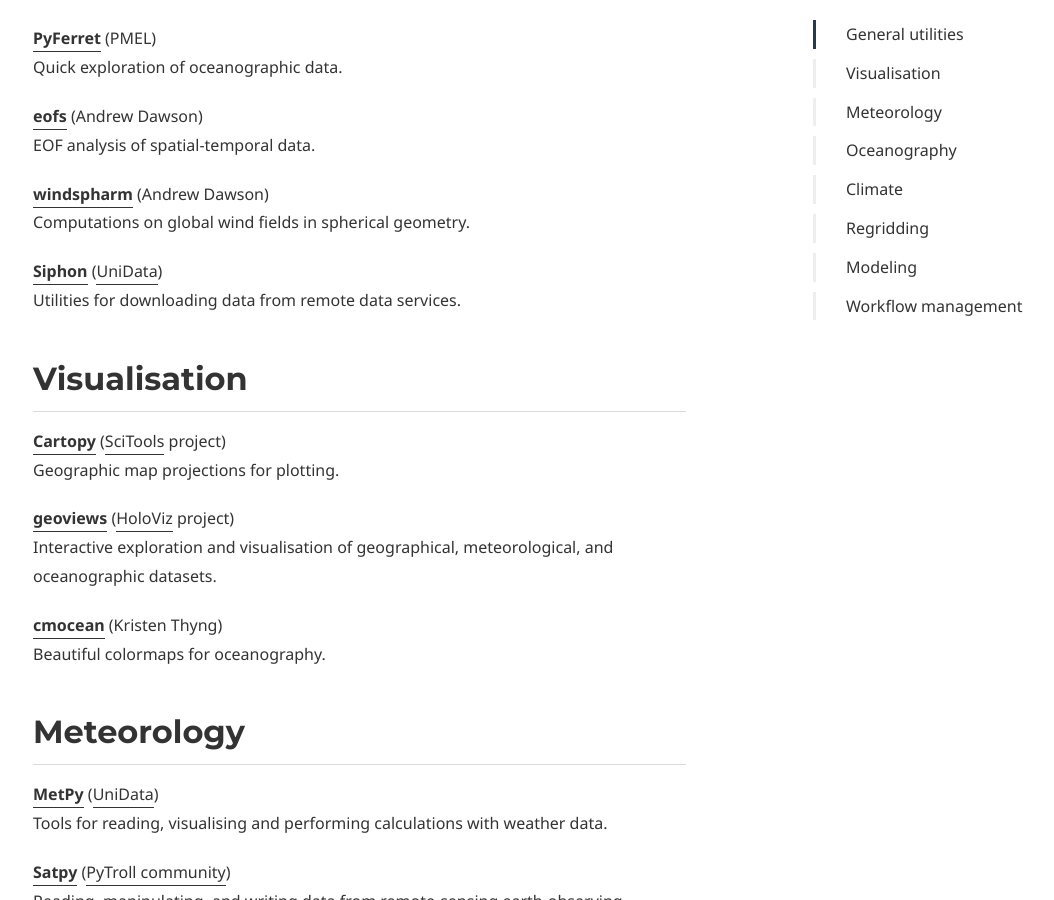
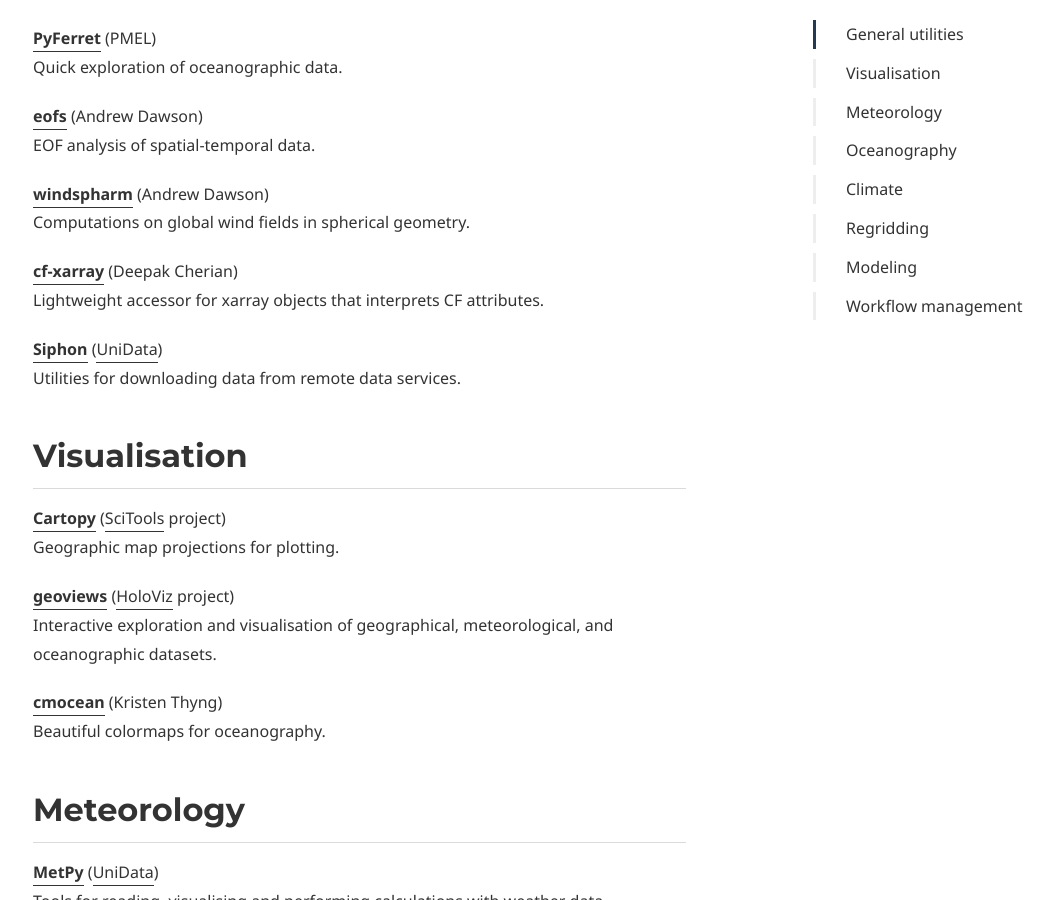
Before and after one commit to PyAOS/pyaos.github.io, a Jekyll site: the page built from packages.md, in a window 1280 px wide and 900 px high, scrolled down 1318 px. Shown: the whole window, without its empty margins (37-1091 px from the left). Built offline with Jekyll 4.4.1, drawn with Linux system fonts in a browser that asks for light colours; some web fonts are replaced.

Commit message:
Update packages.md

```diff
--- a/packages.md
+++ b/packages.md
@@ -56,6 +56,9 @@
 
 **[windspharm](https://ajdawson.github.io/windspharm/latest/)** (Andrew Dawson)
 Computations on global wind fields in spherical geometry.
+
+**[cf-xarray](https://cf-xarray.readthedocs.io/en/latest/)** (Deepak Cherian)
+Lightweight accessor for xarray objects that interprets CF attributes.
 
 **[Siphon](https://www.unidata.ucar.edu/software/siphon/)** ([UniData](https://www.unidata.ucar.edu/))
 Utilities for downloading data from remote data services.
```
